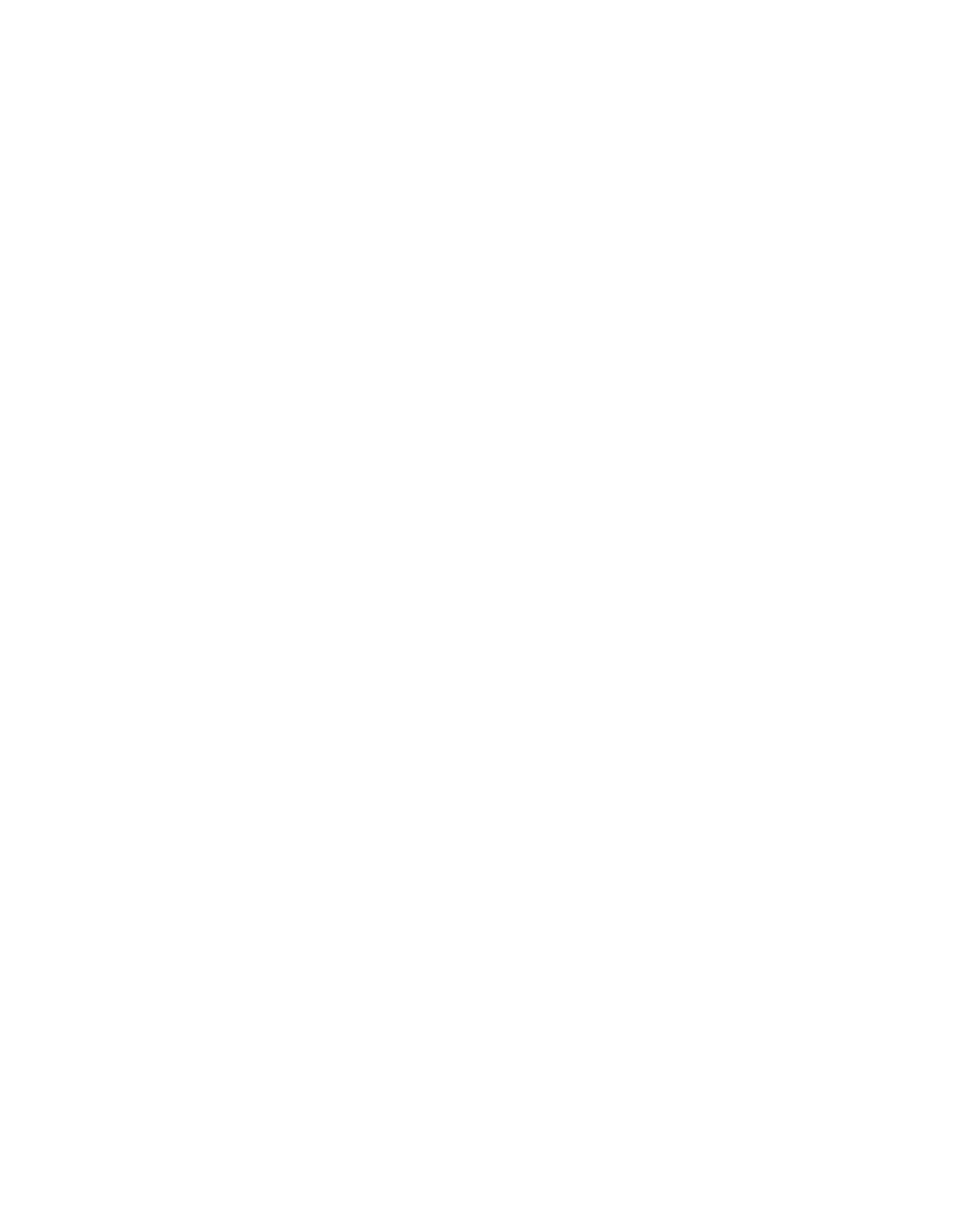
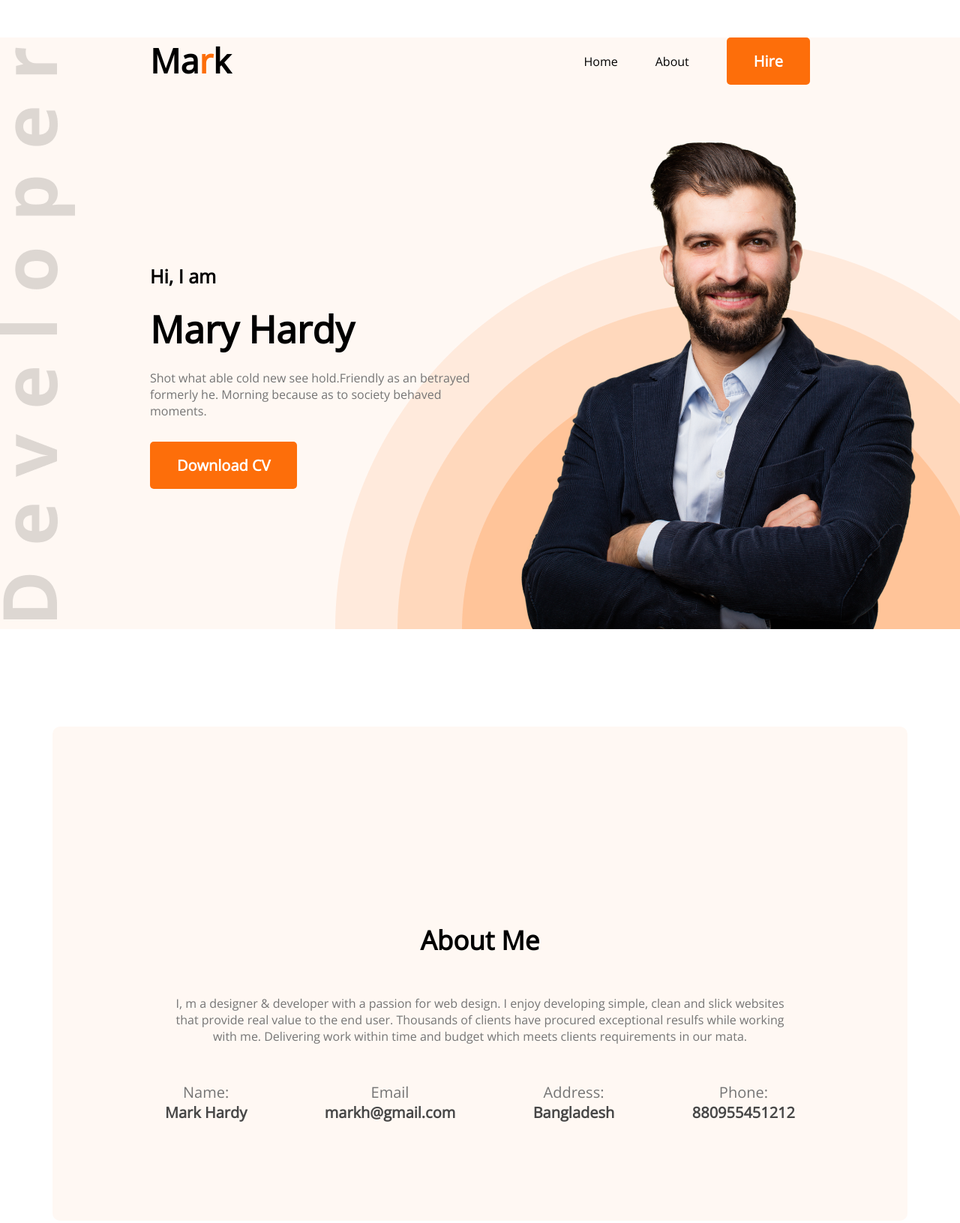
Before and after one commit to rejoanulferdoush/developer-portfolio, a plain HTML site: page index.html in a window 1280 px wide. Shown: the top 1631 px of the page at 75% size. Before the commit the page ends 800 px from the top, so only its background shows below. Drawn offline with nearby package versions, Linux system fonts and the light colour scheme.

Commit message:
header,about,skill and tille resume tittle added

```diff
--- a/index.html
+++ b/index.html
@@ -10,11 +10,89 @@
         <title>Developer Portfolio</title>
         <meta name="description" content="">
         <meta name="viewport" content="width=device-width, initial-scale=1">
+        <link rel="preconnect" href="https://fonts.googleapis.com"><link rel="preconnect" href="https://fonts.gstatic.com" crossorigin><link href="https://fonts.googleapis.com/css2?family=Open+Sans&display=swap" rel="stylesheet">
         <link rel="stylesheet" href="styles/portfolio.css">
     </head>
     <body>
+    <header class="header">
+        <!-- navigation -->
+        <nav>
+        <h2 class="nav-title">Ma<span class="text-primary">r</span>k</h2>
+        <ul>
+            <li>Home</li>
+            <li>About</li>
+            <li><button class="btn-primary">Hire</button></li>
+        </ul>
+        </nav>
+        <!-- header context -->
+        <div class="banner">
+            <div>
+                <h3 class="banner-sub-title">Hi, I  am</h3>
+                <h1 class="banner-title">Mary Hardy</h1>
+                <p class="banner-description">Shot what able cold new see hold.Friendly as an betrayed formerly he. Morning because as to society behaved moments.</p>
+                <button class="btn-primary">Download CV</button>
+            </div>
+            <img src="/images/hardy.png" alt="hero-image">
+        </div>
+    </header>
+    <main>
+        <!-- about section -->
+        <section class="about">
+            <h3 class="section-title">About Me</h3>
+            <p class="section-description">I, m a designer & developer with a passion for web design. I enjoy developing simple, clean and slick websites that provide real value to the end user. Thousands of clients have procured exceptional resulfs while working with me. Delivering work within time and budget which meets clients requirements in our mata.</p>
+            <div class="about-info-container">
+                <div class="about-info">
+                    <p class="about-title">Name:</p>
+                    <p class="about-description">Mark Hardy</p>
+                </div>
+                <div class="about-info">
+                    <p class="about-title">Email</p>
+                    <p class="about-description">markh@gmail.com</p>
+                </div>
+                <div class="about-info">
+                    <p class="about-title">Address:</p>
+                    <p class="about-description">Bangladesh</p>
+                </div>
+                <div class="about-info">
+                    <p class="about-title">Phone:</p>
+                    <p class="about-description">880955451212</p>
+                </div>
+            </div>
+        </section>
+        <!-- skill section -->
+        <section class="section-skills">
+            <p class="section-title">What I do</p>
+            <p class="section-description">I have more than 10 years experience building software for clients all over the world. Below is a quick overview of my main technical skill sets and technologies i use. Want to find out more about my experience? Check out my online resume and project portfolio.</p>
+            <div class="skill-container">
+                <skill class="skill">
+                    <img src="/images/icons/js.png" alt="java-icon">
+                    <p class="skill-title">JS</p>
+                    <p class="skill-description">Lorem ipsum dolor sit amet consectetur adipisicing elit. Sint voluptate exercitationem expedita delectus. Deserunt, officia!</p>
+                </skill>
+                <skill class="skill">
+                    <img src="images/icons/mongo.png" alt="mongo-icon">
+                    <p class="skill-title">MongoDB</p>
+                    <p class="skill-description">Enim architecto ab consectetur dolorum sapiente excepturi eveniet omnis praesentium, ullam labore expedita minima perferendis!</p>
+                </skill>
+                <skill class="skill">
+                    <img src="/images/icons/nodejs.png" alt="node-icon">
+                    <p class="skill-title">NodeJS</p>
+                    <p class="skill-description">Neque voluptate cupiditate possimus pariatur temporibus accusantium voluptatum. Adipisci saepe sint impedit, maiores quam ipsam.</p>
+                </skill>
+                <skill class="skill">
+                    <img src="/images/icons/react.png" alt="react-icon">
+                    <p class="skill-title">ReactJS</p>
+                    <p class="skill-description">A ab at voluptatem quas ea fugit sint aperiam voluptatibus velit dolor. Reprehenderit, soluta quasi.</p>
+                </skill>
+            </div>
+        </section>
+        <!-- my resume section -->
+        <section class="my-resume">
+            <h3 class="section-title">A summary of My Resume</h3>
+        </section>
+    </main>
+    <footer>
 
-
-
+    </footer>
     </body>
 </html>
--- a/styles/portfolio.css
+++ b/styles/portfolio.css
@@ -0,0 +1,131 @@
+*{
+    margin: 0;
+    font-family: 'Open Sans', sans-serif;
+}
+.text-primary{
+    color: #FD6E0A;
+}
+.btn-primary{
+    color: #fff;
+    background: #FD6E0A;
+    border-radius: 5px;
+    border: none;
+    padding: 18px 36px;
+    font-style: normal;
+    font-weight: 600;
+    font-size: 20px;
+}
+
+/* nav styles */
+nav{
+    display: flex;
+    justify-content: space-between;
+    margin: 50px 200px;
+}
+.nav-title{
+
+    font-style: normal;
+    font-weight: 800;
+    font-size: 45px;
+}
+nav ul{
+    display: flex;
+    align-items: center;
+}
+nav li{
+    list-style: none;
+    margin-left: 50px;
+}
+
+/* banner style */
+.banner{
+    margin: 0px 50px 0px 200px;
+    display: flex;
+    align-items: center;
+}
+.banner-sub-title{
+    font-weight: 600;
+    font-size: 25px;
+    margin-bottom: 20px;
+}
+.banner-title{
+    font-weight: 700;
+    font-size: 50px;
+    margin-bottom: 20px;
+}
+.banner-description{
+    color: #757575;
+    margin-bottom: 30px;
+}
+.header{
+    background: #FFF8F3;
+    background-image: url(/images/header_bg.png), url(/images/developer.png);
+    background-repeat: no-repeat;
+    background-position: bottom right,left;
+
+}
+
+/* about me section */
+main{
+    max-width: 1140px;
+    margin: 0px auto;
+}
+.about{
+    background: #FFF8F3;
+    border-radius: 10px;
+    padding: 131px 150px;
+    text-align: center;
+    margin-top: 130px;
+}
+.section-title{
+    font-weight: 700;
+    font-size: 35px;
+    margin-bottom: 30px;
+    text-align: center;
+    margin-top: 130px;
+    margin-bottom: 50px;
+}
+.section-description{
+    color: #757575;
+    margin-bottom: 50px;
+
+}
+
+/* about info */
+.about-info-container{
+    display: flex;
+    margin-top: 30px;
+    justify-content: space-between;
+}
+.about-title{
+    font-size: 20px;
+    color: #757575;
+}
+.about-description{
+    font-weight: 700;
+    font-size: 20px;
+    color: #474747;
+}
+
+/* skill styles */
+.skill-container{
+    display: flex;
+    gap: 30px;
+
+}
+.skill{
+    background: #FFFFFF;
+    box-shadow: 0px 6px 50px rgba(0, 0, 0, 0.06);
+    border-radius: 5px;
+    padding: 30px;
+}
+.skill-title{
+    font-weight: 700;
+    font-size: 20px;
+    margin-top: 30px;
+    margin-bottom: 30px;
+
+}
+.skill-description{
+    color: #757575;
+}
```
